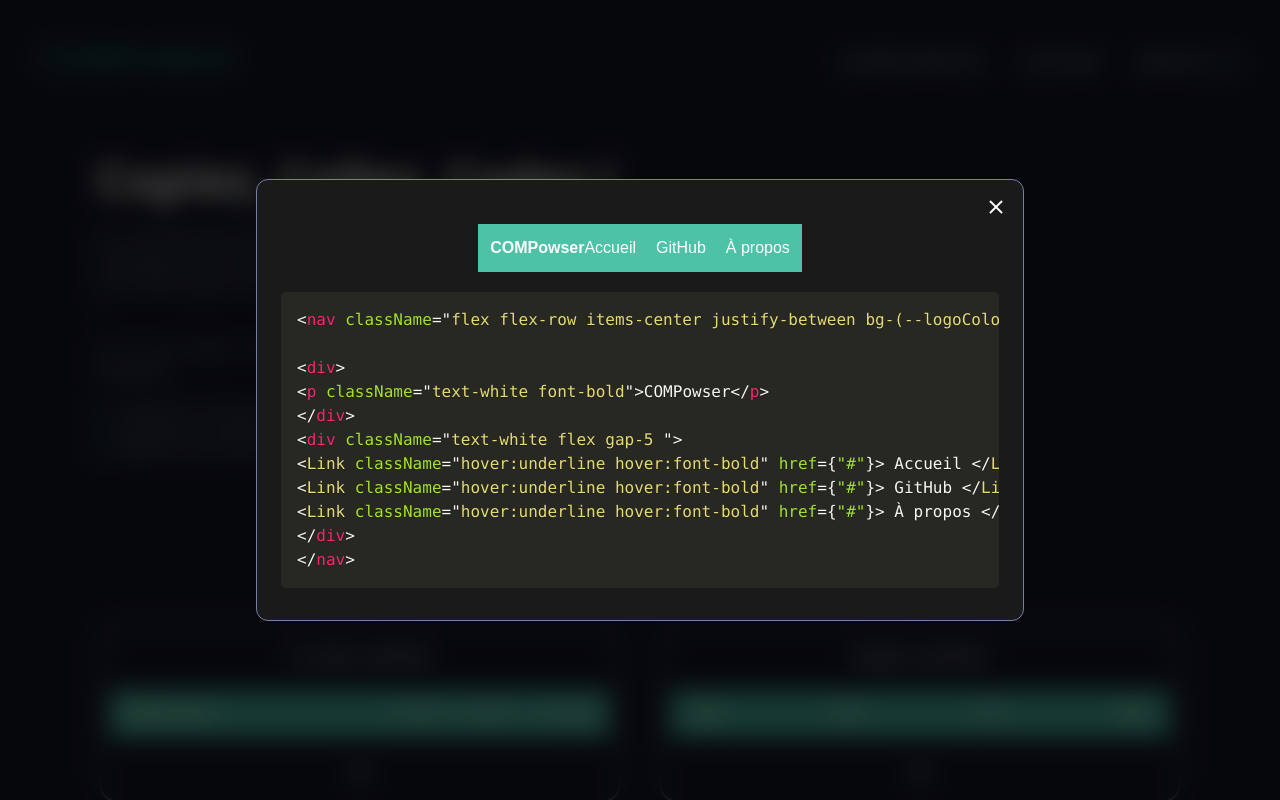
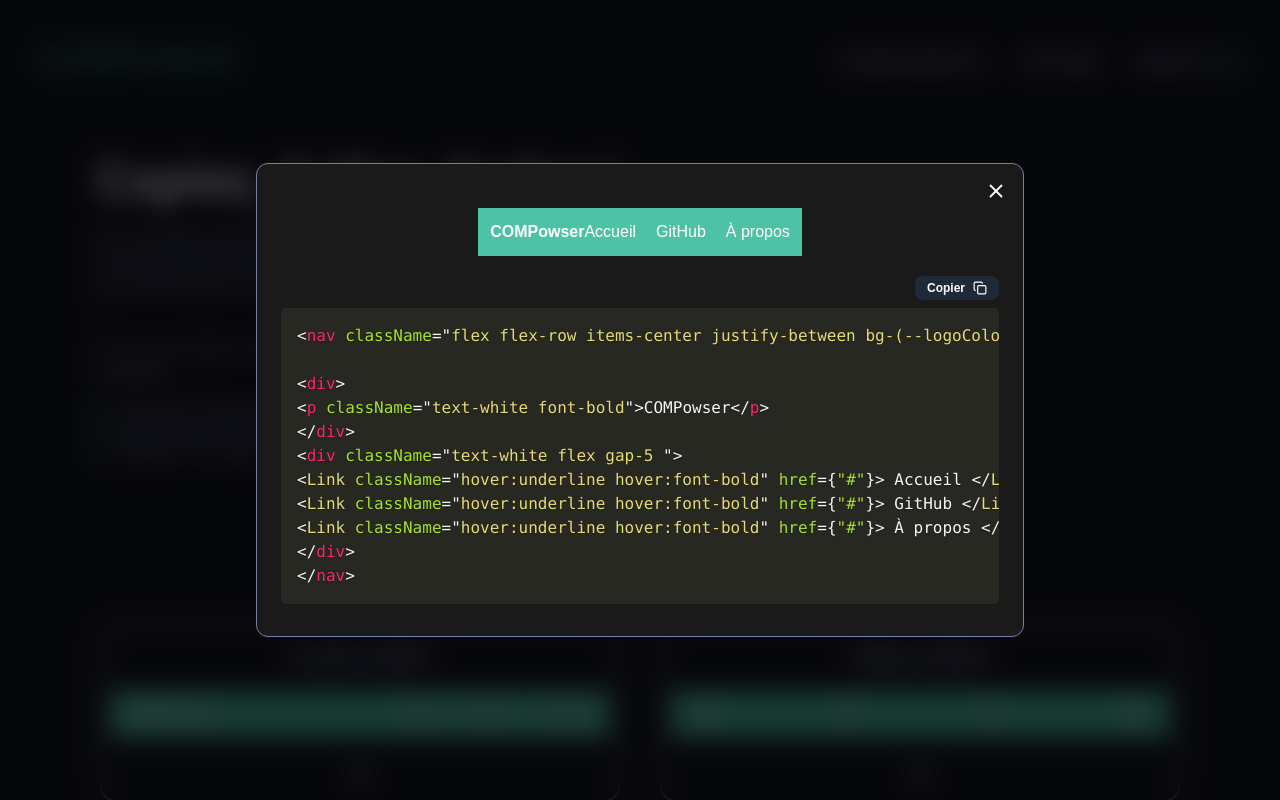
Before and after one commit to rchouhani/compowser, a Next.js app in the folder compowser/: page / in a window 1280 px wide. Both pictures are taken after a click on the button 360 px from the left and 773 px from the top of the page. Shown: the top 800 px of the page. Built offline with nearby package versions, Linux system fonts and the light colour scheme.

Commit message:
updated buton copy snipped

```diff
--- a/compowser/src/app/components/Card.js
+++ b/compowser/src/app/components/Card.js
@@ -1,23 +1,28 @@
 "use client";
-import { useState, useEffect } from "react"; // Ajout de useEffect
-import { Eye, X } from "lucide-react";
+import { useState, useEffect } from "react";
+import { Eye, X, Copy, Check } from "lucide-react"; // Ajout de Copy et Check
 import Prism from "prismjs";
 
-// Les styles et le langage
-// import "prismjs/themes/prism-tomorrow.css";
+import "prismjs/themes/prism-tomorrow.css";
 import "prismjs/components/prism-jsx";
 import "prismjs/themes/prism-okaidia.css";
 
 export default function Card(props) {
     const [isOpen, setIsOpen] = useState(false);
+    const [copied, setCopied] = useState(false); // État pour le feedback de copie
 
-    // Cette fonction surveille l'ouverture de la modale
+    // Fonction de copie
+    const handleCopy = () => {
+        navigator.clipboard.writeText(props.code);
+        setCopied(true);
+        setTimeout(() => setCopied(false), 2000); // Reset après 2s
+    };
+
     useEffect(() => {
         if (isOpen) {
-            // Prism analyse tout le code présent dans la page
             Prism.highlightAll();
         }
-    }, [isOpen]); // Se déclenche dès que isOpen change de valeur
+    }, [isOpen]);
 
     return (
         <>
@@ -48,7 +53,26 @@ export default function Card(props) {
                         {props.component}
                     </div>
 
-                    {/* On ajoute la classe language-jsx pour que Prism sache quoi colorier */}
+                    {/* AJOUT DU BOUTON COPIER */}
+                    <div className="flex justify-end mb-2">
+                        <button
+                            onClick={handleCopy}
+                            className="flex items-center gap-2 text-xs font-bold py-1 px-3 rounded-lg bg-gray-800 text-white hover:bg-gray-700 transition-all active:scale-95"
+                        >
+                            {copied ? (
+                                <>
+                                    <span className="text-[#30EDC1]">Copié !</span>
+                                    <Check size={14} className="text-[#30EDC1]" />
+                                </>
+                            ) : (
+                                <>
+                                    <span>Copier</span>
+                                    <Copy size={14} />
+                                </>
+                            )}
+                        </button>
+                    </div>
+
                     <pre className="rounded-lg overflow-auto max-h-[60vh] text-left whitespace-pre font-mono custom-scrollbar">
                         <code className="language-jsx">{props.code}</code>
                     </pre>
```
